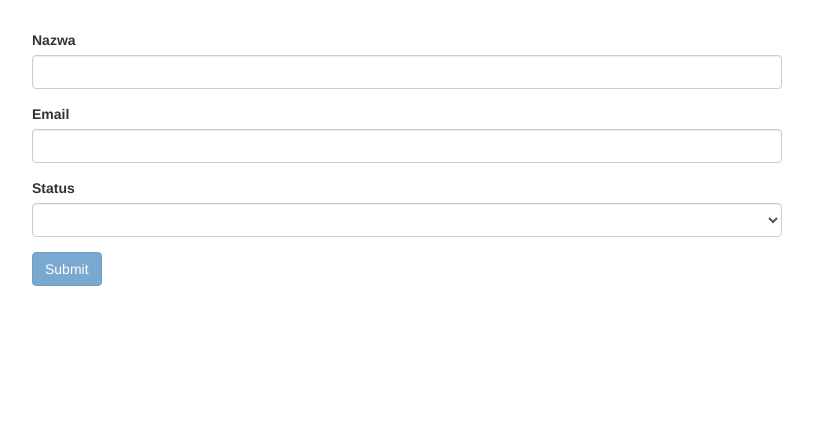
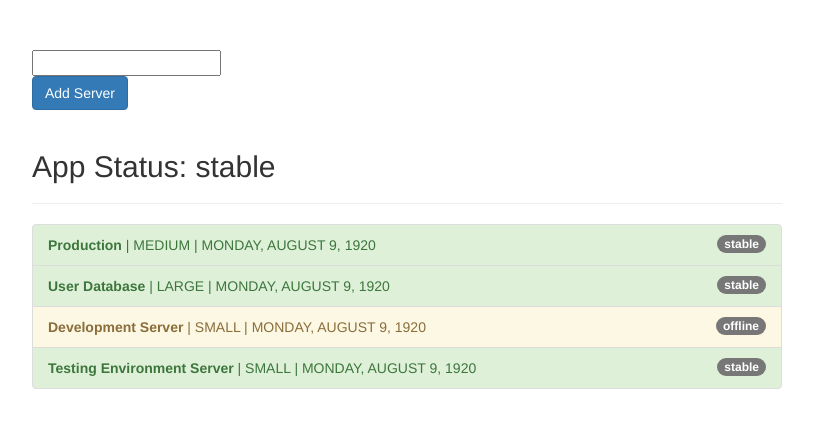
Before and after one commit to WGlegola/Angular-Assignment, an Angular app: page / in a window 1280 px wide. Shown: the top 428 px of the page, without its empty margins (233-1046 px from the left). Built offline with nearby package versions, Linux system fonts and the light colour scheme.

Commit message:
added pipe assugnment starat

```diff
--- a/src/app/app.component.css
+++ b/src/app/app.component.css
@@ -1,3 +1,3 @@
 .container {
-  margin-top: 30px;
+  margin-top: 50px;
 }
--- a/src/app/app.component.html
+++ b/src/app/app.component.html
@@ -1,56 +1,26 @@
 <div class="container">
   <div class="row">
     <div class="col-xs-12 col-sm-10 col-md-8 col-sm-offset-1 col-md-offset-2">
-      <!--
-          Create a Form with the following Controls and Validators
-          1) Project Name (should not be empty)
-          2) Mail (should not be a empty and a valid email)
-          3) Project Status Dropdown, with three values: 'Stable', 'Critical', 'Finished'
-          4) Submit Button
-
-          Add your own Validator which doesn't allow "Test" as a Project Name
-
-          Also implement that Validator as an async Validator (replace the other one)
-
-          Upon submitting the form, simply print the value to the console
-      -->
-      <form [formGroup]="controlForm" (ngSubmit)="onSaveProject()">
-        <div class="form-group">
-          <label for="projectName">Nazwa</label>
-          <input
-            type="text"
-            id="projectName"
-            formControlName="projectName"
-            class="form-control"/>
-        </div>
-        <div class="form-group">
-          <label for="email">Email</label>
-          <input
-            type="text"
-            id="email"
-            formControlName="email"
-            class="form-control"/>
-        </div>
-        <div class="form-group">
-          <label for="status">Status</label>
-          <select
-            name="status"
-            id="status"
-            class="form-control"
-            formControlName="status"
-            >
-            <option
-              *ngFor="let statuss of statuses"
-              [value]="statuss">
-                {{statuss}}
-            </option>
-          </select>
-        </div>
-        <button
-        class="btn btn-primary"
-        type="submit"
-        [disabled]="controlForm.invalid">Submit</button>
-      </form>
+      <input type="text" [(ngModel)]="filteredStatus">
+      <br>
+      <button class="btn btn-primary" (click)="onAddServer()">Add Server</button>
+      <br><br>
+      <h2>App Status: {{ appStatus | async}}</h2>
+      <hr>
+      <ul class="list-group">
+        <li
+          class="list-group-item"
+          *ngFor="let server of servers"
+          [ngClass]="getStatusClasses(server)">
+          <span
+            class="badge">
+            {{ server.status }}
+          </span>
+          <strong>{{ server.name }}</strong> |
+          {{ server.instanceType | uppercase }} |
+          {{ server.started | date:'fullDate' | uppercase }}
+        </li>
+      </ul>
     </div>
   </div>
 </div>
--- a/src/app/app.component.ts
+++ b/src/app/app.component.ts
@@ -1,47 +1,56 @@
 import { Component, OnInit } from '@angular/core';
-import { FormControl, FormGroup, Validators } from '@angular/forms';
-import { Observable } from 'rxjs';
 
 @Component({
   selector: 'app-root',
   templateUrl: './app.component.html',
   styleUrls: ['./app.component.css']
 })
-export class AppComponent implements OnInit {
-  controlForm: FormGroup;
-  statuses = ['Stable', 'Critical', 'Finished']
-  formbiddenNames = ["Test"]
-  ngOnInit(): void {
-    this.controlForm = new FormGroup({
-      projectName: new FormControl(null,[Validators.required,this.forbiddenNames.bind(this)], this.forbiddenNamesAsync),
-      email: new FormControl(null,[Validators.required,Validators.email]),
-      status: new FormControl(null)
-    })
+export class AppComponent {
+  appStatus = new Promise((resolve, reject) => {
+    setTimeout(() => {
+      resolve('stable');
+    }, 2000);
+  });
+  servers = [
+    {
+      instanceType: 'medium',
+      name: 'Production',
+      status: 'stable',
+      started: new Date(15, 1, 2017)
+    },
+    {
+      instanceType: 'large',
+      name: 'User Database',
+      status: 'stable',
+      started: new Date(15, 1, 2017)
+    },
+    {
+      instanceType: 'small',
+      name: 'Development Server',
+      status: 'offline',
+      started: new Date(15, 1, 2017)
+    },
+    {
+      instanceType: 'small',
+      name: 'Testing Environment Server',
+      status: 'stable',
+      started: new Date(15, 1, 2017)
+    }
+  ];
+  filteredStatus = '';
+  getStatusClasses(server: {instanceType: string, name: string, status: string, started: Date}) {
+    return {
+      'list-group-item-success': server.status === 'stable',
+      'list-group-item-warning': server.status === 'offline',
+      'list-group-item-danger': server.status === 'critical'
+    };
   }
-
-  onSaveProject(){
-    console.log(this.controlForm.value)
-  }
-
-  forbiddenNames(control: FormControl):{[s:string] : boolean}{
-    if(this.formbiddenNames.indexOf(control.value) !== -1){
-      return {nameIsForbidden: true};
-    }
-    else{
-      return null
-    }
-  }
-  forbiddenNamesAsync(control:FormControl) : Promise<any>|Observable<any>{
-    const promise = new Promise<any>((resolve,reject) => {
-      setTimeout(() => {
-        if(control.value === "Testy"){
-          resolve({'ForbiddenName': true});
-        }
-        else{
-          resolve(null);
-        }
-      },1500)
+  onAddServer() {
+    this.servers.push({
+      instanceType: 'small',
+      name: 'New Server',
+      status: 'stable',
+      started: new Date(15, 1, 2017)
     });
-    return promise;
   }
 }
--- a/src/app/app.module.ts
+++ b/src/app/app.module.ts
@@ -1,6 +1,6 @@
 import { BrowserModule } from '@angular/platform-browser';
 import { NgModule } from '@angular/core';
-import { FormsModule, ReactiveFormsModule } from '@angular/forms';
+import { FormsModule } from '@angular/forms';
 
 
 import { AppComponent } from './app.component';
@@ -11,7 +11,7 @@
   ],
   imports: [
     BrowserModule,
-    ReactiveFormsModule
+    FormsModule,
   ],
   providers: [],
   bootstrap: [AppComponent]
```
Also changed, not shown: 1 other file (tests, documents, lock files or other folders).
